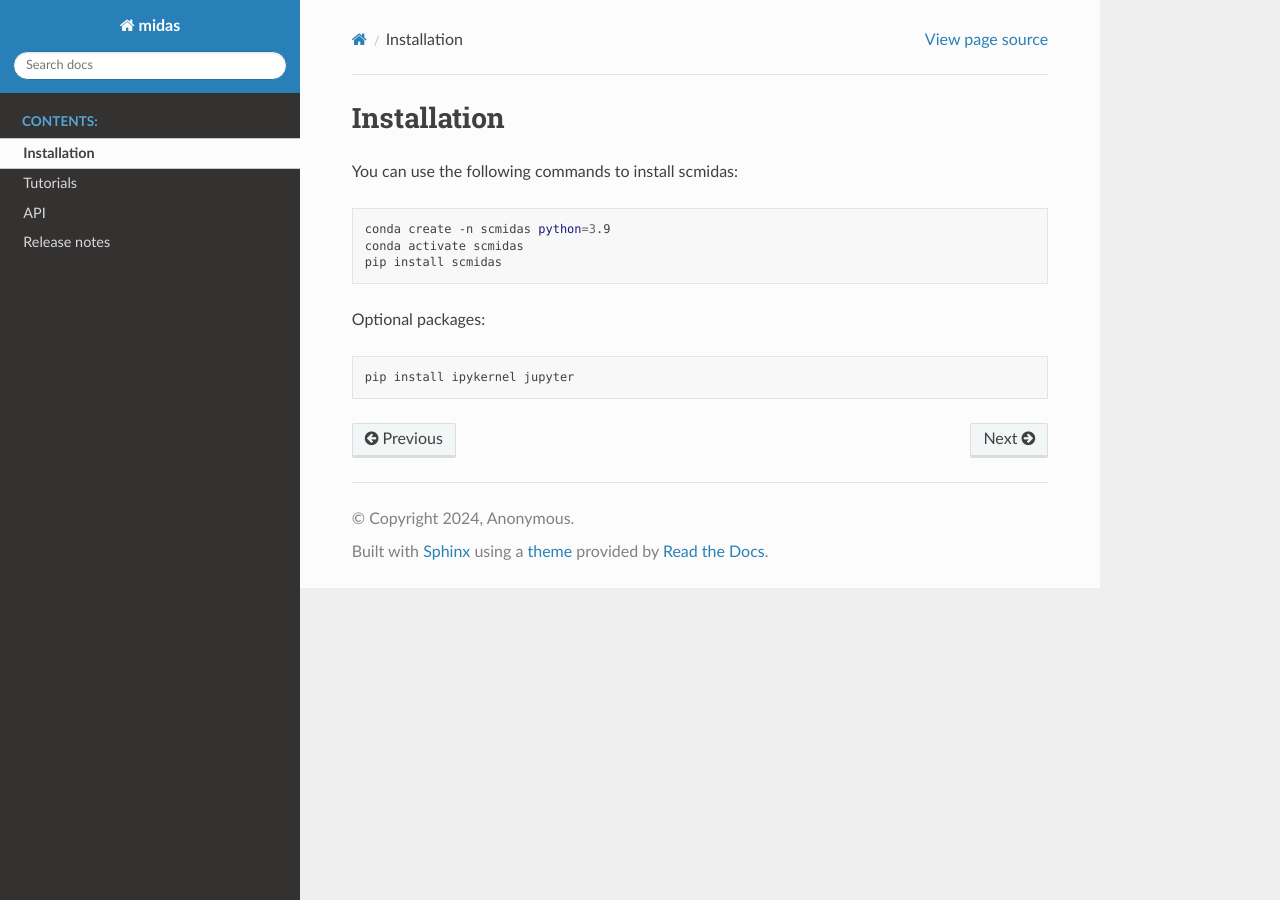
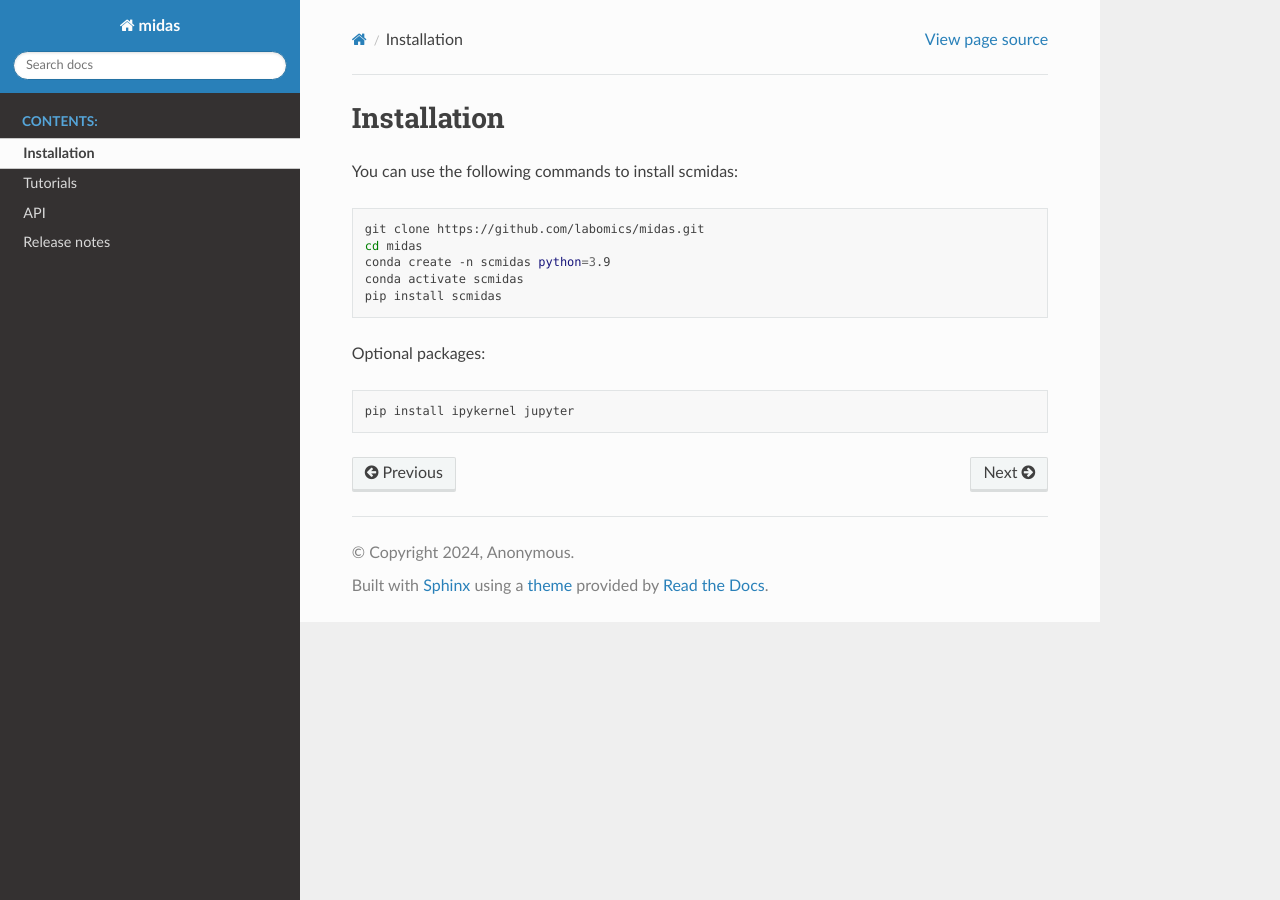
Before and after one commit to labomics/midas, a Sphinx documentation site: the page built from docs/source/install.md, in a window 1280 px wide. Built offline with Sphinx 7.4.7 and the Read the Docs theme 2.0.0, drawn with Linux system fonts in a browser that asks for light colours; pages that are not in the unit, such as notebooks, are missing from menus.

Commit message:
update installation

````diff
--- a/docs/source/install.md
+++ b/docs/source/install.md
@@ -3,6 +3,8 @@
 You can use the following commands to install scmidas:
 
 ```bash
+git clone https://github.com/labomics/midas.git
+cd midas
 conda create -n scmidas python=3.9
 conda activate scmidas
 pip install scmidas
````
